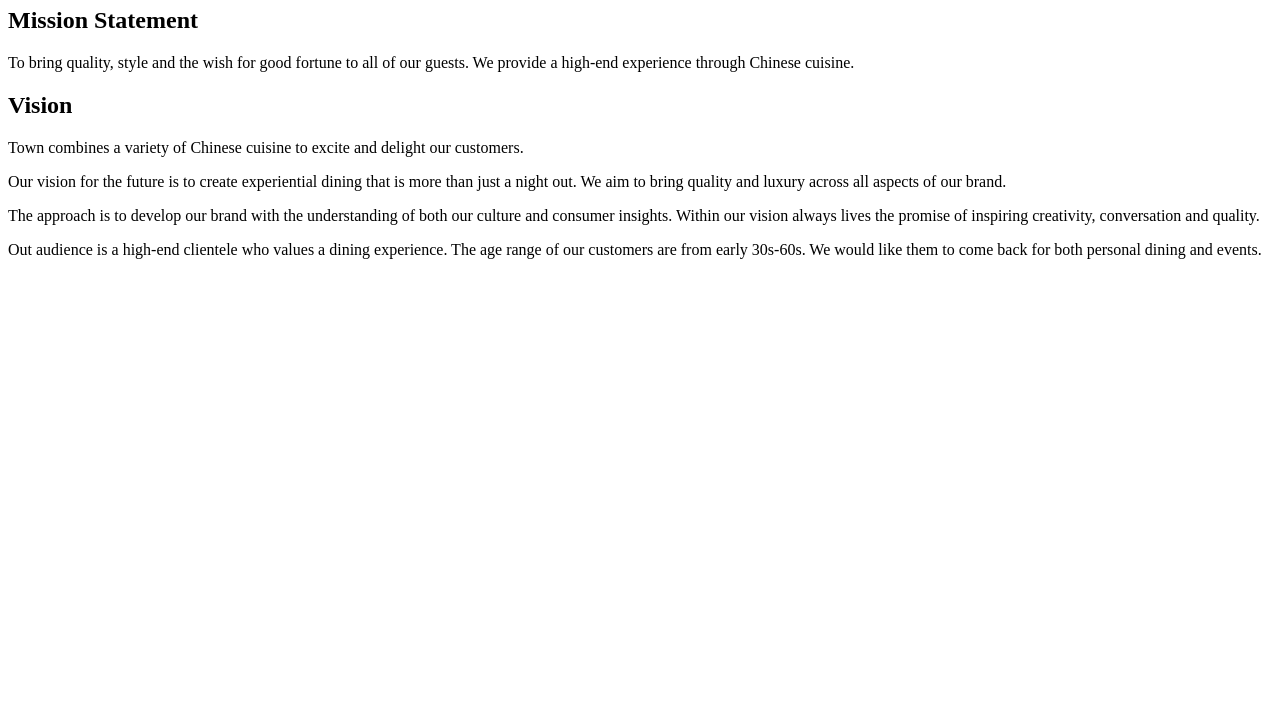
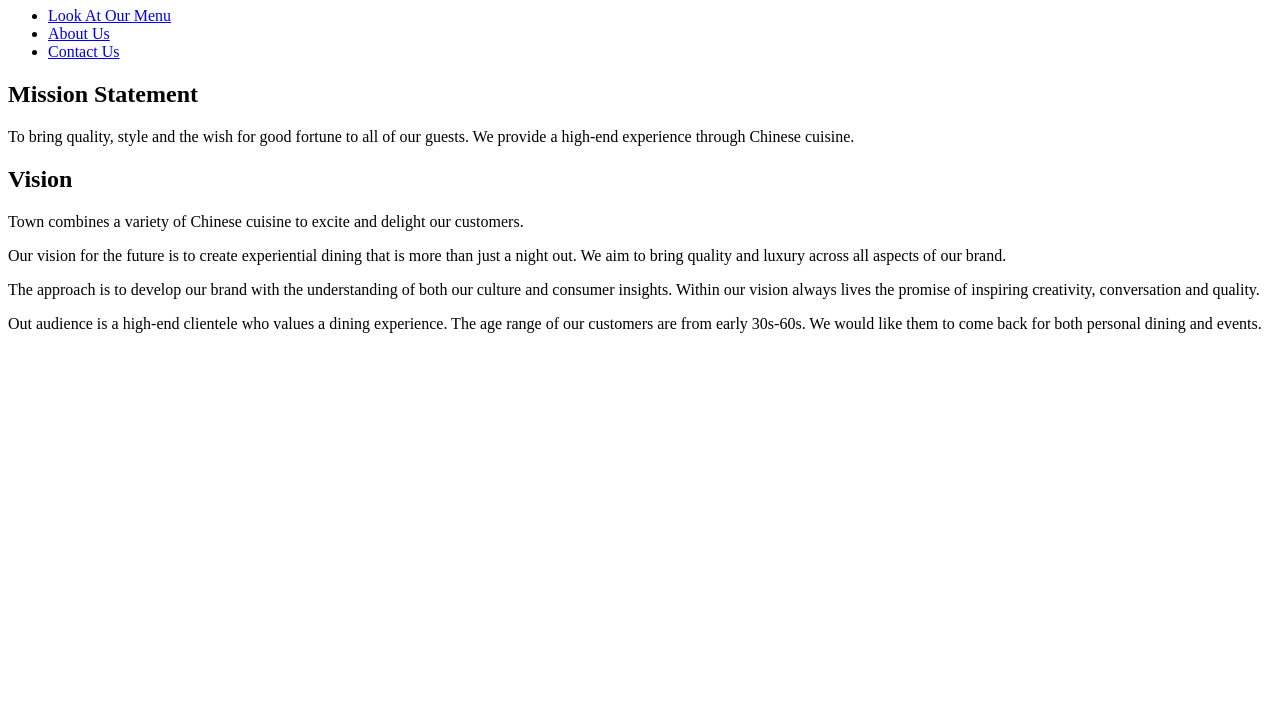
Before and after one commit to Lucci-k/town, a plain HTML site: page index.html in a window 1280 px wide. Shown: the part 73-800 px from the top of the page. Drawn offline with Linux system fonts and the light colour scheme.

Commit message:
Added navigation to home.html

```diff
--- a/index.html
+++ b/index.html
@@ -11,7 +11,11 @@
     <!--This is the body section of the html document. It currently contains 1 header followed by 2 section tags one for the mission the other for the vision-->
     <body>
         <h1>TOWN</h1>
-
+        <ul>
+            <li><a href="/menu.html">Look At Our Menu</a></li>
+            <li><a href="/about.html">About Us</a></li>
+            <li><a href="/contact.html">Contact Us</a></li>
+        </ul>
         <!--Exclusive for the mission statement-->
         <section>
             <h2>Mission Statement</h2>
```
